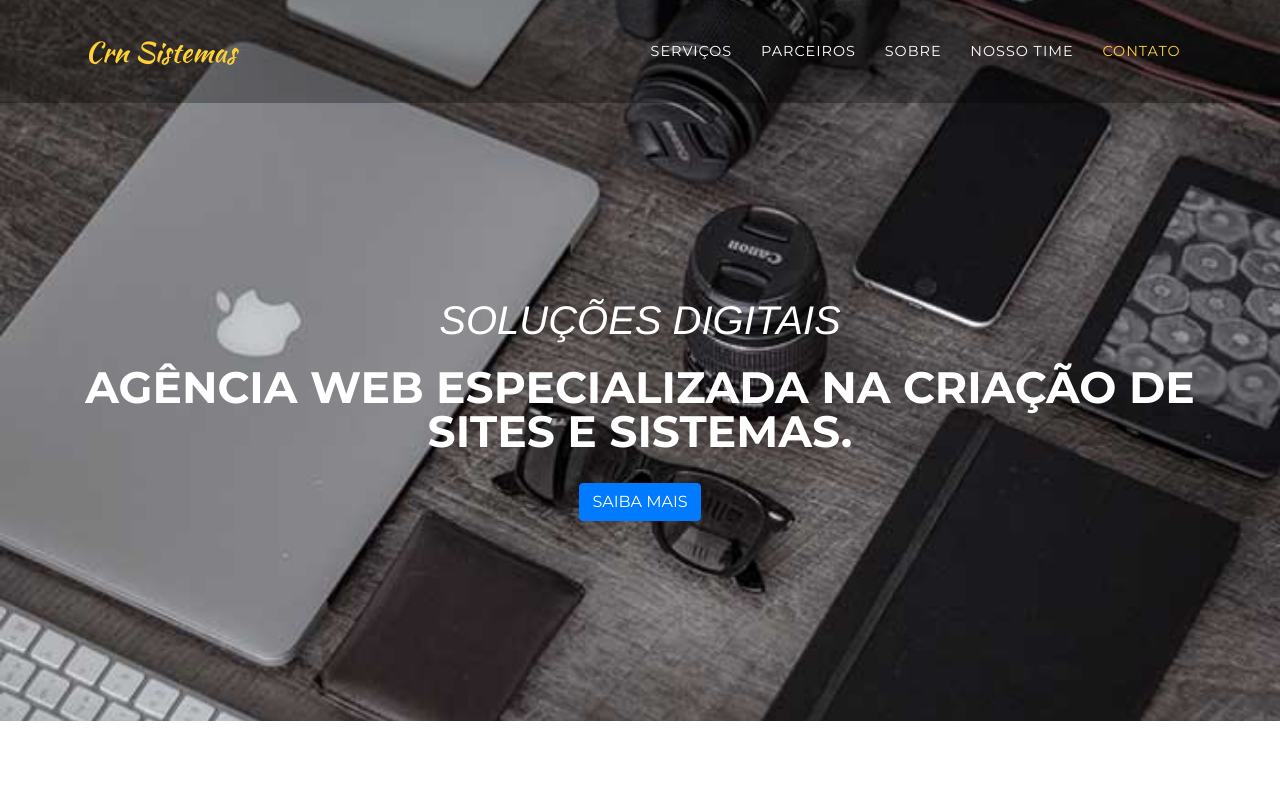
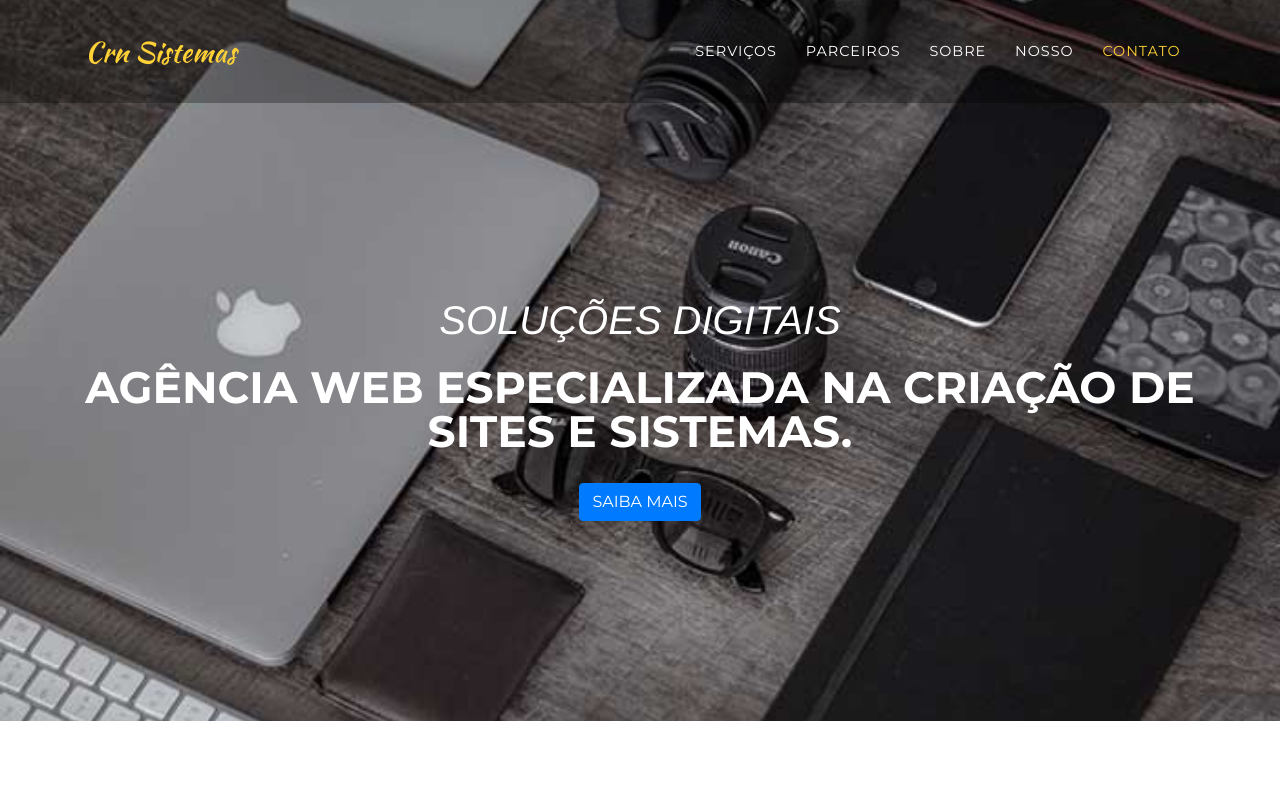
Before and after one commit to CristovaoRNogueira/CRNsistemas, a website with bundled scripts: page index.html in a window 1280 px wide. Shown: the top 788 px of the page. Built offline with nearby package versions, Linux system fonts and the light colour scheme; a web font is replaced by a local one.

Commit message:
Teste mudança

```diff
--- a/index.html
+++ b/index.html
@@ -52,7 +52,7 @@
             <a class="nav-link js-scroll-trigger" href="#about">Sobre</a>
           </li>
           <li class="nav-item">
-            <a class="nav-link js-scroll-trigger" href="#team">Nosso Time</a>
+            <a class="nav-link js-scroll-trigger" href="#team">Nosso</a>
           </li>
           <li class="nav-item">
             <a class="nav-link js-scroll-trigger" href="#contact">Contato</a>
```
